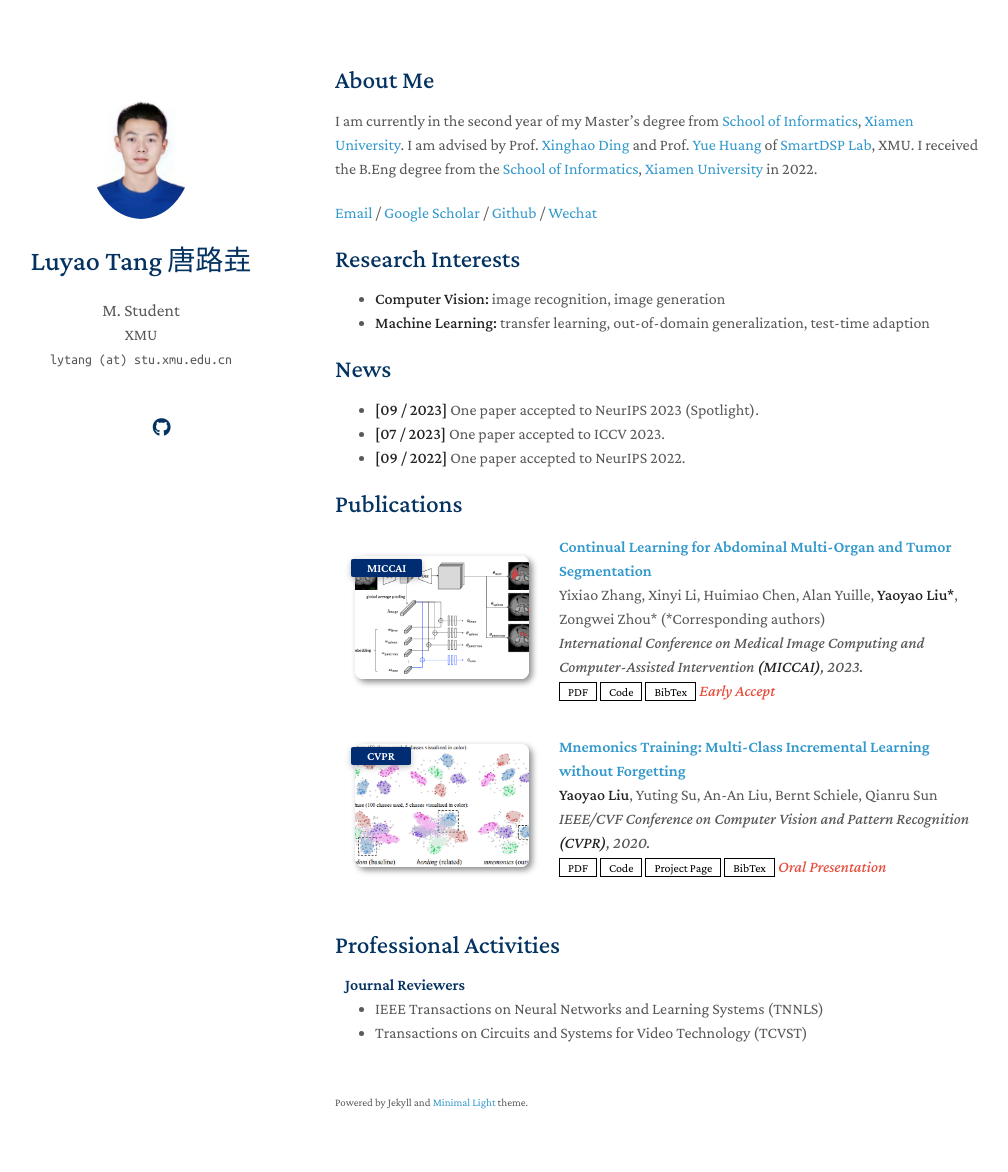
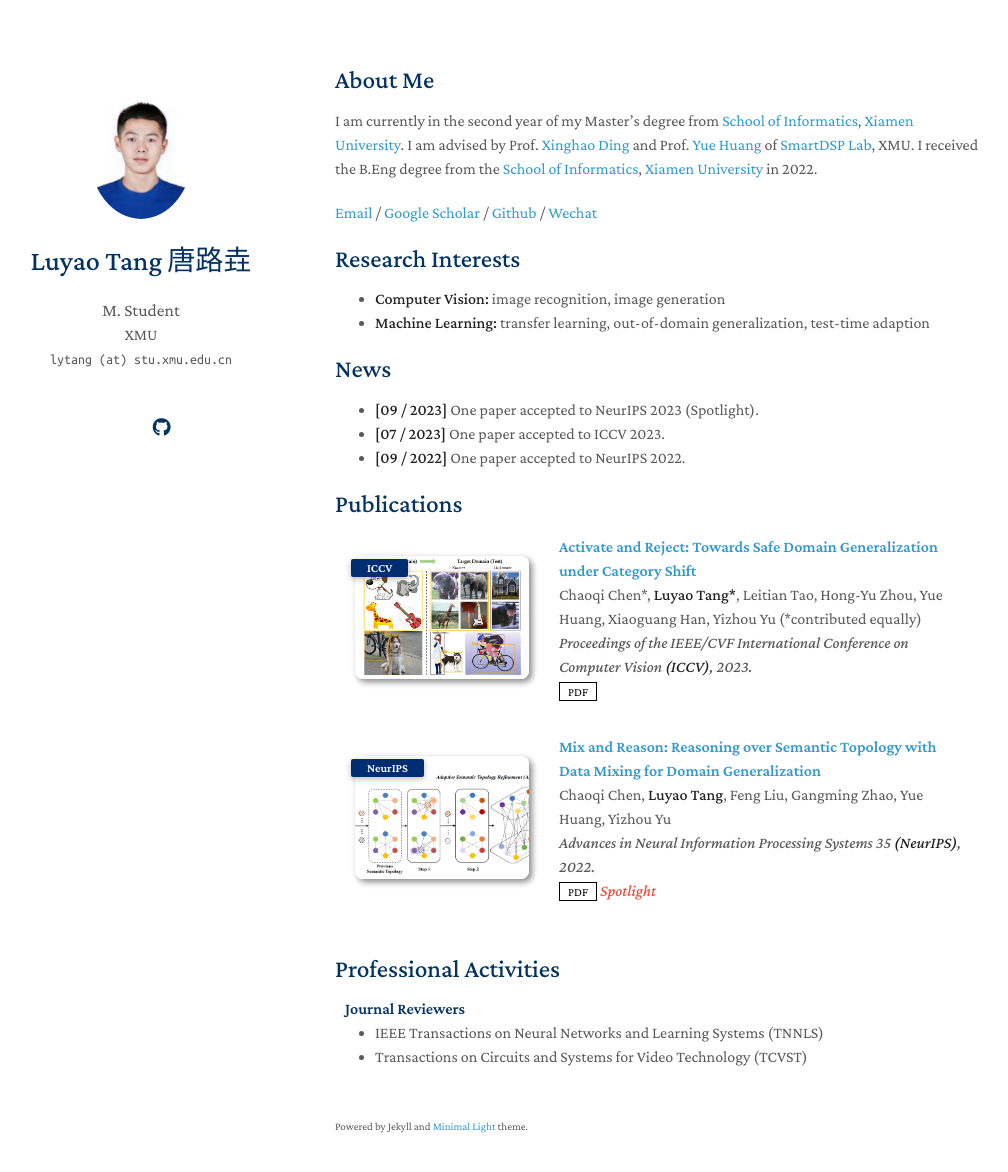
Before and after one commit to lytang63/lytang63.github.io, a Jekyll site: the page built from index.md, in a window 1280 px wide and 1207 px high. Shown: the top 1172 px of the window, without its empty margins (135-1143 px from the left). Built offline with Jekyll 4.4.1, drawn with Linux system fonts in a browser that asks for light colours; nearby versions of some CDN libraries; a style sheet for code colours, icons or effects is not loaded; our own code applies the rules of GitHub Pages for plain Markdown files.

Commit message:
publications.yml

```diff
--- a/_data/publications.yml
+++ b/_data/publications.yml
@@ -1,22 +1,22 @@
 main:
 
-  - title: Continual Learning for Abdominal Multi-Organ and Tumor Segmentation
-    authors: Yixiao Zhang, Xinyi Li, Huimiao Chen, Alan Yuille, <strong>Yaoyao Liu*</strong>, Zongwei Zhou* (*Corresponding authors)
-    conference_short: MICCAI
-    conference: International Conference on Medical Image Computing and Computer-Assisted Intervention <strong>(MICCAI)</strong>, 2023.
-    pdf: https://arxiv.org/pdf/2306.00988.pdf
-    code: https://github.com/MrGiovanni/ContinualLearning
-    bibtex: https://bib.yliu.me/MICCAI23.txt
-    image: ./assets/img/teaser_example_2.png
-    notes: Early Accept
+  - title: "Activate and Reject: Towards Safe Domain Generalization under Category Shift"
+    authors: Chaoqi Chen*, <strong>Luyao Tang*</strong>, Leitian Tao, Hong-Yu Zhou, Yue Huang, Xiaoguang Han, Yizhou Yu (*contributed equally)
+    conference_short: ICCV
+    conference: Proceedings of the IEEE/CVF International Conference on Computer Vision <strong>(ICCV)</strong>, 2023.
+    pdf: https://openaccess.thecvf.com/content/ICCV2023/papers/Chen_Activate_and_Reject_Towards_Safe_Domain_Generalization_under_Category_Shift_ICCV_2023_paper.pdf
+    # code: https://github.com/yaoyao-liu/class-incremental-learning/tree/main/mnemonics-training
+    # page: https://class-il.mpi-inf.mpg.de/mnemonics/
+    # bibtex: https://class-il.mpi-inf.mpg.de/mnemonics/
+    # notes: Oral Presentation
+    image: ./assets/img/ICCV23_1.png
 
-  - title: "Mnemonics Training: Multi-Class Incremental Learning without Forgetting"
-    authors: <strong>Yaoyao Liu</strong>, Yuting Su, An-An Liu, Bernt Schiele, Qianru Sun
-    conference_short: CVPR
-    conference: IEEE/CVF Conference on Computer Vision and Pattern Recognition <strong>(CVPR)</strong>, 2020.
-    pdf: https://arxiv.org/pdf/2002.10211.pdf
-    code: https://github.com/yaoyao-liu/class-incremental-learning/tree/main/mnemonics-training
-    page: https://class-il.mpi-inf.mpg.de/mnemonics/
-    bibtex: https://class-il.mpi-inf.mpg.de/mnemonics/
-    notes: Oral Presentation
-    image: ./assets/img/teaser_example.png
+  - title: "Mix and Reason: Reasoning over Semantic Topology with Data Mixing for Domain Generalization"
+    authors: Chaoqi Chen, <strong>Luyao Tang</strong>, Feng Liu, Gangming Zhao, Yue Huang, Yizhou Yu
+    conference_short: NeurIPS
+    conference: Advances in Neural Information Processing Systems 35 <strong>(NeurIPS)</strong>, 2022.
+    pdf: https://proceedings.neurips.cc/paper_files/paper/2022/file/d75f561eaaf2cb754bc8d7e36d8af362-Paper-Conference.pdf
+    # code: https://github.com/MrGiovanni/ContinualLearning
+    # bibtex: https://bib.yliu.me/MICCAI23.txt
+    image: ./assets/img/NIPS22_1.png
+    notes: Spotlight
```
